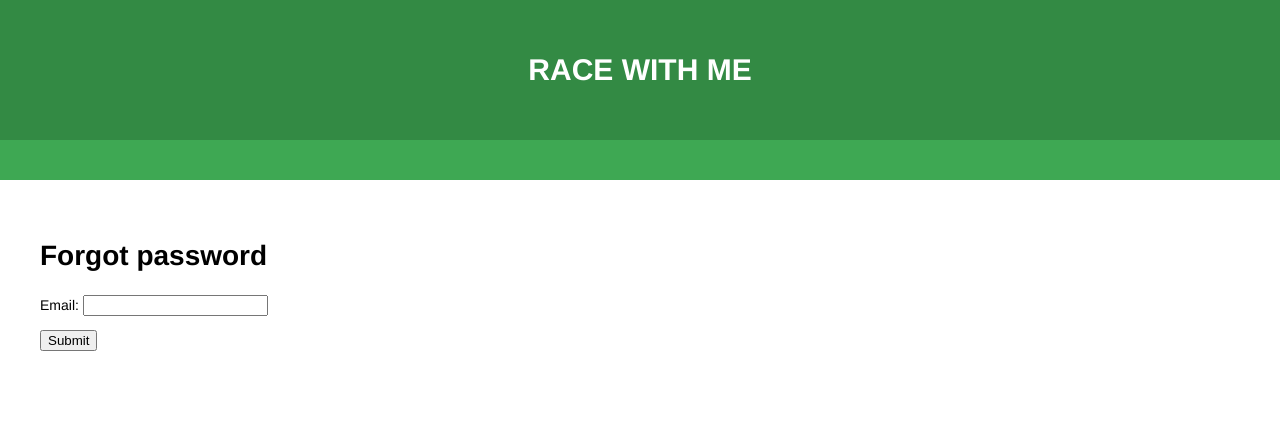
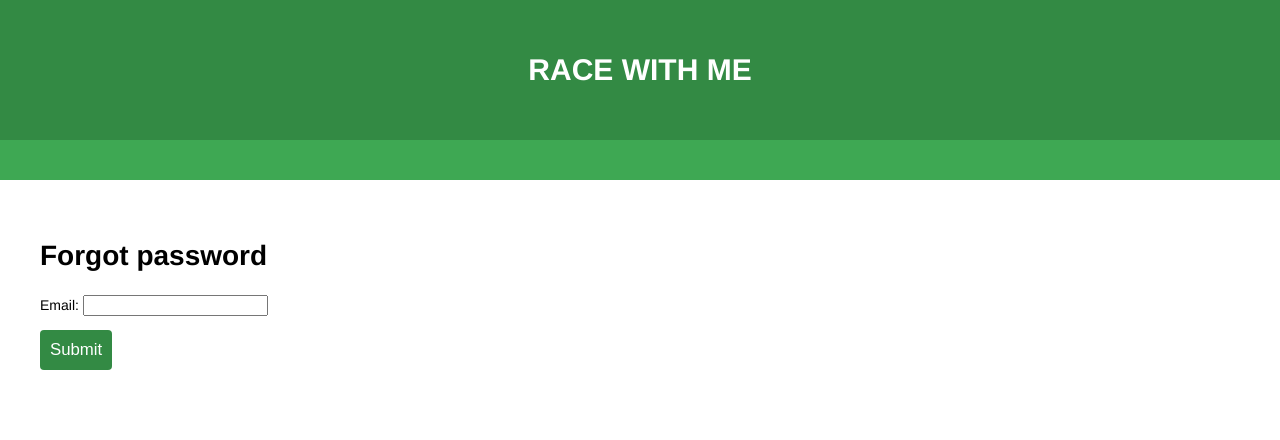
Before and after one commit to richardgiddings/racewithme, a Django app: page /password_reset/ in a window 1280 px wide. Shown: the top 440 px of the page. Run offline with Django 3.2, Linux system fonts and the light colour scheme; some libraries are stand-ins or nearby versions.

Commit message:
Visual impreovements

```diff
--- a/racewithme/static/racewithme/style.css
+++ b/racewithme/static/racewithme/style.css
@@ -133,6 +133,17 @@ PAGES
   margin-left: 40px;
   margin-right: 40px; }
 
+#forgot-password-page button {
+  font-size: 1.2em;
+  padding: 10px;
+  background-color: #338a44;
+  border-radius: 4px;
+  color: white;
+  border: none; }
+  #forgot-password-page button:hover {
+    cursor: pointer;
+    background-color: #3ea853; }
+
 #login-page {
   text-align: center;
   width: 266px;
@@ -177,7 +188,6 @@ PAGES
   #signup-page input[type="text"]:focus, #signup-page input[type="text"].focus, #signup-page input[type="password"]:focus, #signup-page input[type="password"].focus, #signup-page input[type="email"]:focus, #signup-page input[type="email"].focus {
     border: solid 1px #338a44; }
 #signup-page button {
-  width: 100%;
   font-size: 1.2em;
   padding: 10px;
   background-color: #338a44;
--- a/racewithme/static/sass/style.scss
+++ b/racewithme/static/sass/style.scss
@@ -182,6 +182,21 @@ PAGES
     margin-right: 40px;
 }
 
+#forgot-password-page {
+    button {
+        font-size: 1.2em;
+        padding: 10px;
+        background-color: $theme-colour1;
+        border-radius: 4px;
+        color: white;
+        border: none;
+        &:hover {
+            cursor: pointer;
+            background-color: $theme-colour2;
+        }
+    }
+}
+
 #login-page {
     text-align: center;
     width: 266px;
@@ -245,7 +260,6 @@ PAGES
     }
 
     button {
-        width: 100%;
         font-size: 1.2em;
         padding: 10px;
         background-color: $theme-colour1;
--- a/racewithme/templates/registration/password_reset_form.html
+++ b/racewithme/templates/registration/password_reset_form.html
@@ -1,7 +1,7 @@
 {% extends 'base.html' %}
 
 {% block main %}
-<div class="default-margins">
+<div id="forgot-password-page" class="default-margins">
   <h2>Forgot password</h2>
   <form method="post">
     {% csrf_token %}
```
Also changed, not shown: 1 other file.
